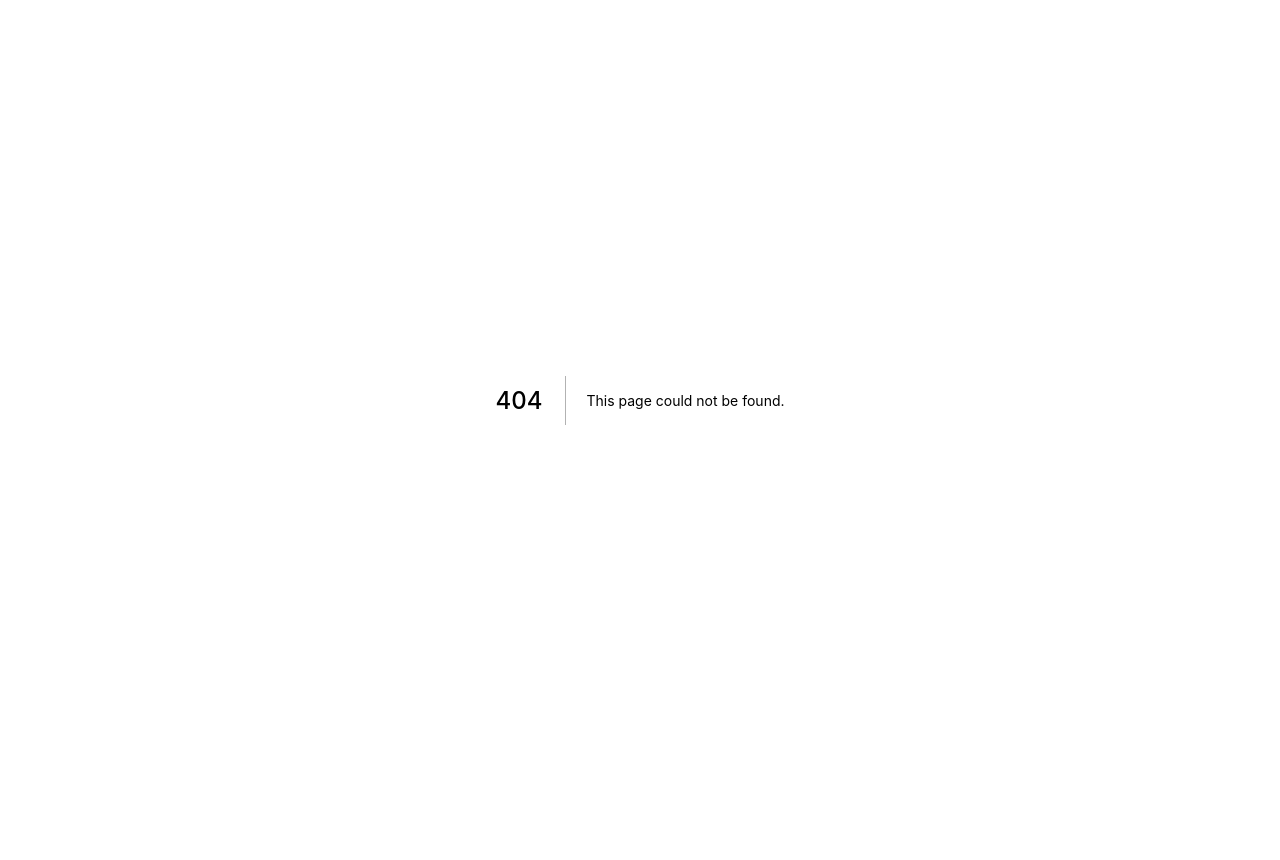
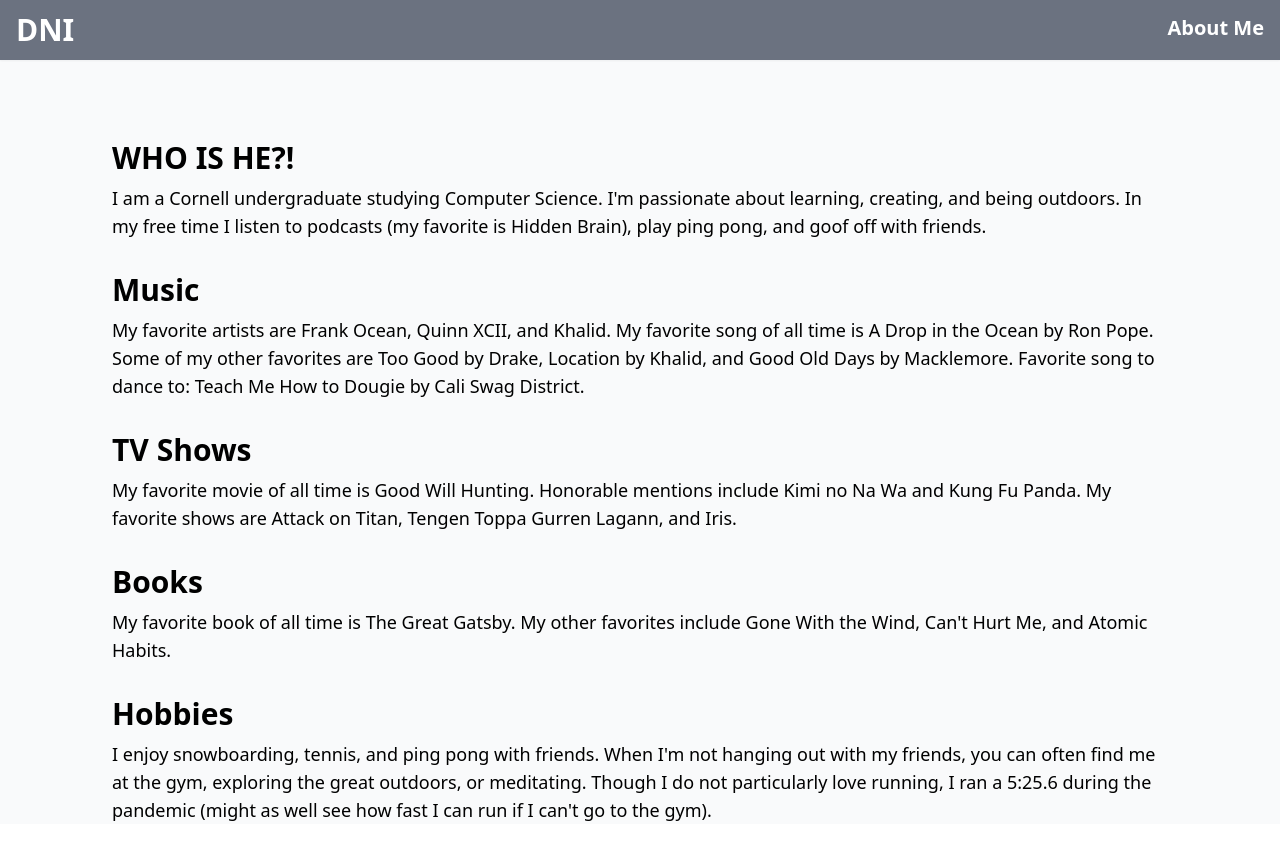
Before and after one commit to derekni/personal-website, a Next.js app: page /aboutme in a window 1280 px wide. Before the commit this address had no page. Shown: the top 860 px of the page. Before the commit the page ends 800 px from the top, so only its background shows below. Built offline with nearby package versions, Linux system fonts and the light colour scheme.

Commit message:
added aboutme

```diff
--- /dev/null
+++ b/src/pages/aboutme.tsx
@@ -0,0 +1,62 @@
+import Head from 'next/head';
+import React, { ReactElement } from 'react';
+
+const aboutme = (): ReactElement => (
+  <>
+    <Head>
+      <title>About Me</title>
+    </Head>
+    <div className="bg-gray-50 min-h-screen">
+      <div className="bg-gray-500 flex flex-1 shadow-sm justify-between">
+        <a
+          href="/"
+          className="pl-4 p-3 text-3xl text-center font-semibold text-white"
+        >
+          DNI
+        </a>
+        <a
+          href="/aboutme"
+          className="pr-4 p-3.5 text-xl font-semibold text-white justify-center"
+        >
+          About Me
+        </a>
+      </div>
+      <div className="text-3xl pl-28 pt-20 mb-2 font-semibold">WHO IS HE?!</div>
+      <div className="px-28 text-lg mb-8">
+        I am a Cornell undergraduate studying Computer Science. I'm passionate
+        about learning, creating, and being outdoors. In my free time I listen
+        to podcasts (my favorite is Hidden Brain), play ping pong, and goof off
+        with friends.
+      </div>
+      <div className="text-3xl pl-28 mb-2 font-semibold">Music</div>
+      <div className="px-28 text-lg mb-8">
+        My favorite artists are Frank Ocean, Quinn XCII, and Khalid. My favorite
+        song of all time is A Drop in the Ocean by Ron Pope. Some of my other
+        favorites are Too Good by Drake, Location by Khalid, and Good Old Days
+        by Macklemore. Favorite song to dance to: Teach Me How to Dougie by Cali
+        Swag District.
+      </div>
+      <div className="text-3xl pl-28 mb-2 font-semibold">TV Shows</div>
+      <div className="px-28 text-lg mb-8">
+        My favorite movie of all time is Good Will Hunting. Honorable mentions
+        include Kimi no Na Wa and Kung Fu Panda. My favorite shows are Attack on
+        Titan, Tengen Toppa Gurren Lagann, and Iris.
+      </div>
+      <div className="text-3xl pl-28 mb-2 font-semibold">Books</div>
+      <div className="px-28 text-lg mb-8">
+        My favorite book of all time is The Great Gatsby. My other favorites
+        include Gone With the Wind, Can't Hurt Me, and Atomic Habits.
+      </div>
+      <div className="text-3xl pl-28 mb-2 font-semibold">Hobbies</div>
+      <div className="px-28 text-lg mb-16">
+        I enjoy snowboarding, tennis, and ping pong with friends. When I'm not
+        hanging out with my friends, you can often find me at the gym, exploring
+        the great outdoors, or meditating. Though I do not particularly love
+        running, I ran a 5:25.6 during the pandemic (might as well see how fast
+        I can run if I can't go to the gym).
+      </div>
+    </div>
+  </>
+);
+
+export default aboutme;
--- a/src/pages/index.tsx
+++ b/src/pages/index.tsx
@@ -1,18 +1,61 @@
 import Head from 'next/head';
-import { ReactElement } from 'react';
+import React, { ReactElement } from 'react';
 
 const IndexPage = (): ReactElement => (
   <>
     <Head>
       <title>DNI</title>
     </Head>
-    <div className="bg-gray-100 flex flex-1 shadow-sm justify-between">
-      <div className="pl-4 p-3 text-3xl text-center font-semibold">DNI</div>
-      <div className="pr-4 p-3 text-xl font-semibold align-middle">
-        <div>About Me</div>
+    <div className="bg-gray-50 min-h-screen">
+      <div className="bg-gray-500 flex flex-1 shadow-sm justify-between">
+        <a
+          href="/"
+          className="pl-4 p-3 text-3xl text-center font-semibold text-white"
+        >
+          DNI
+        </a>
+        <a
+          href="/aboutme"
+          className="pr-4 p-3.5 text-xl font-semibold text-white justify-center"
+        >
+          About Me
+        </a>
+      </div>
+      <div className="text-5xl font-bold py-16 text-center">Hi! I'm Derek.</div>
+      <div className="text-2xl font-bold pb-3 text-center">Projects</div>
+      <div className="flex-col flex">
+        <a
+          className="text-2xl font-bold pb-3 text-center text-blue-500"
+          href="/minto"
+        >
+          Minto
+        </a>
+        <a
+          className="text-2xl font-bold pb-3 text-center text-blue-500"
+          href="https://github.com/derekni/ascii-stream"
+        >
+          Ascii Stream
+        </a>
+        <a
+          className="text-2xl font-bold pb-3 text-center text-blue-500"
+          href="https://apps.apple.com/us/app/jimmy-jumper-a-jumping-game/id1519102869"
+        >
+          Jimmy Jumper
+        </a>
+        <a
+          className="text-2xl font-bold pb-3 text-center text-blue-500"
+          href="https://apps.apple.com/us/app/johnny-jumper/id1516182300?ls=1"
+        >
+          Johnny Jumper
+        </a>
+        <a
+          className="text-2xl font-bold pb-3 text-center text-blue-500"
+          href="https://apps.apple.com/us/app/tasktime-boost-productivity/id1424966230?ls=1"
+        >
+          TaskTime
+        </a>
       </div>
     </div>
-    <div className="bg-gray-50 flex flex-1 w-full h-full"></div>
   </>
 );
 
--- a/src/pages/minto/privacy.tsx
+++ b/src/pages/minto/privacy.tsx
@@ -3,7 +3,7 @@
 const privacy = (): ReactElement => {
   return (
     <div className="">
-      <div className="bg-gray-500 text-4xl text-center text-white font-semibold p-4">
+      <div className="bg-gray-500 min-h-full text-4xl text-center text-white font-semibold p-5">
         Privacy Policy
       </div>
       <div className="bg-gray-50 p-12">
```
